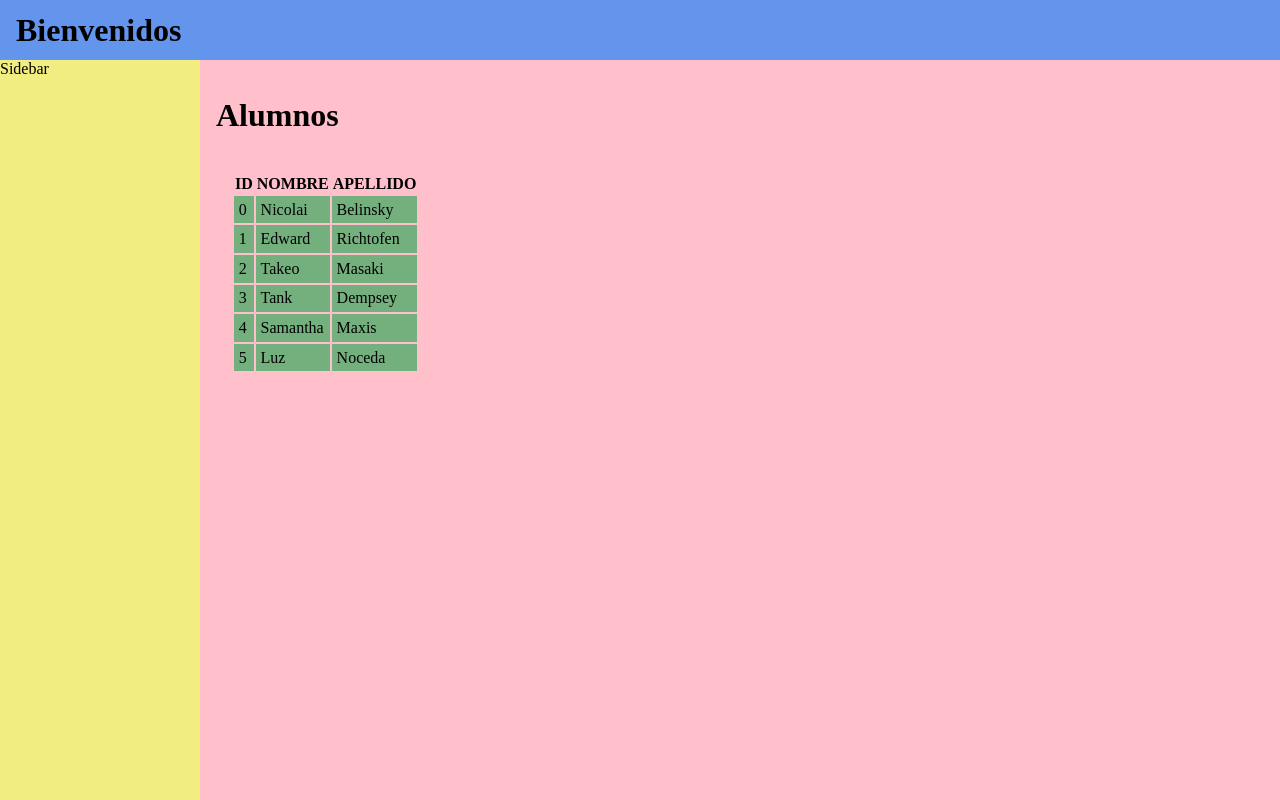
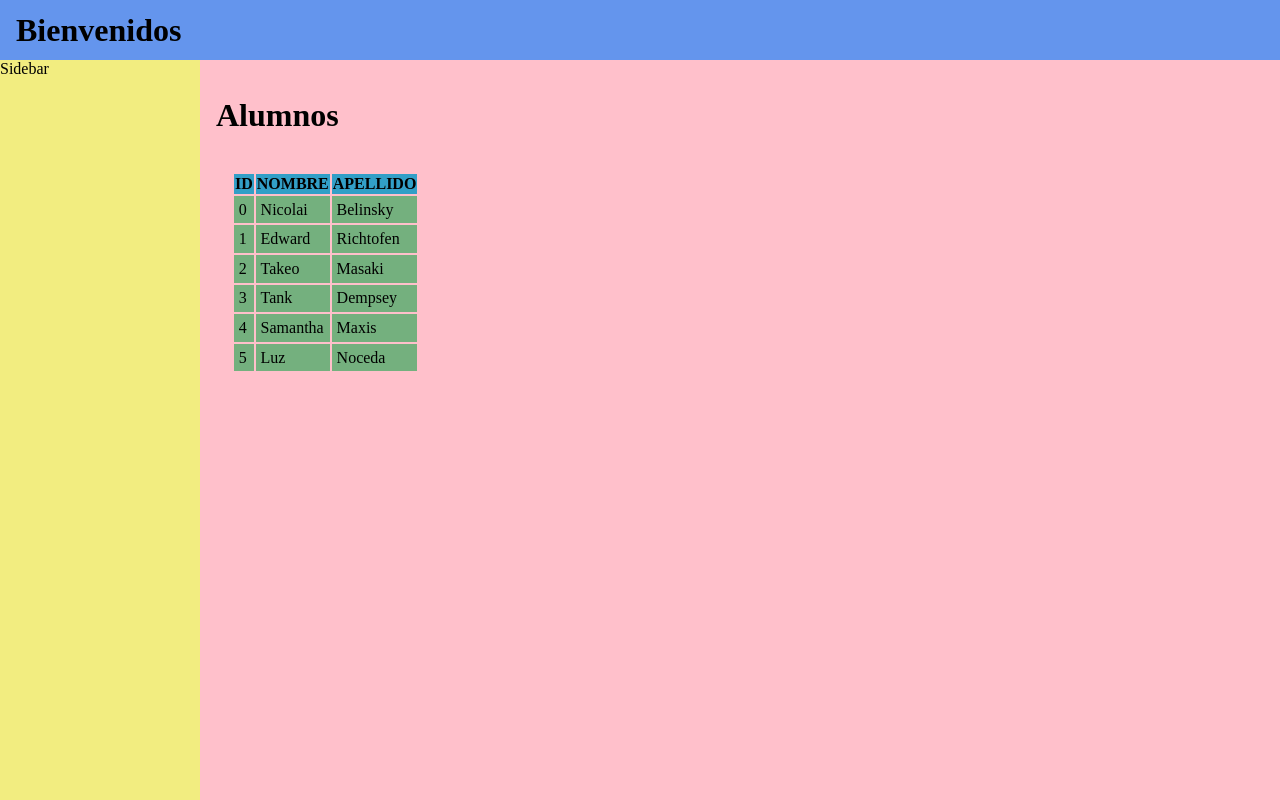
Before and after one commit to Marco-Pontiz/Angular, an Angular app: page / in a window 1280 px wide. Built offline with nearby package versions, Linux system fonts and the light colour scheme.

Commit message:
wall-blue

```diff
--- a/src/app/app.component.css
+++ b/src/app/app.component.css
@@ -1,12 +1,16 @@
 .tabla-alumnos {
-    padding:1rem
+    padding:1rem;
+    box-sizing: border-box;
 }
 
 td{
     padding:0.3rem
 }
 
+.wall-blue {
+    background-color: rgb(50, 159, 199);
+}
+
 .wall-green {
     background-color:rgb(116, 176, 126);
-    border-color: black;
 }
--- a/src/app/app.component.html
+++ b/src/app/app.component.html
@@ -5,7 +5,7 @@
 <h1>{{ sub_title }}</h1>
 <table class="tabla-alumnos">
 <thead>
-    <tr>
+    <tr class="wall-blue">
         <th>ID</th>
         <th>NOMBRE</th>
         <th>APELLIDO</th>
```
